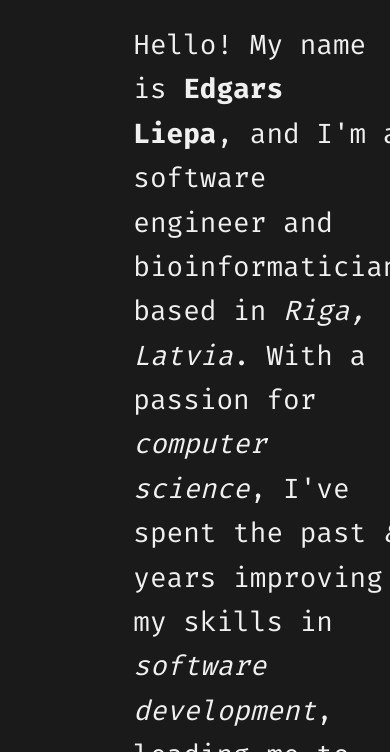
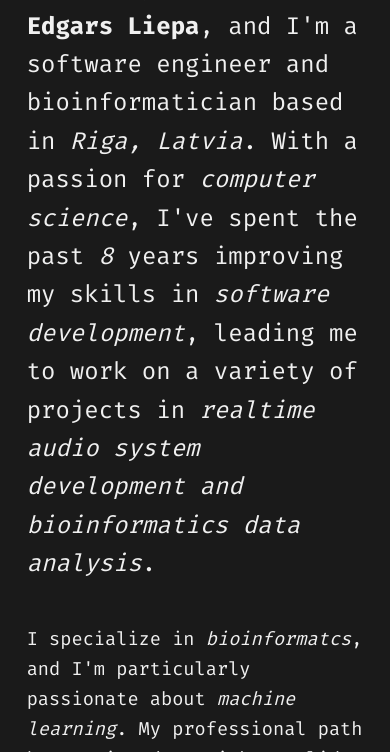
Before and after one commit to EdgarsLiepa/liepa-web, a plain HTML site: page index.html in a window 390 px wide. Shown: the part 223-975 px from the top of the page. Drawn offline with Linux system fonts and the light colour scheme.

Commit message:
fix mobile look make smaller padding reduce font size

```diff
--- a/style.css
+++ b/style.css
@@ -9,6 +9,15 @@ body {
     line-height: 1.6; /* Improved line spacing for readability */
     font-family: 'Fira Code', monospace;
 }
+
+/* create smaller margins when on phone screens */
+@media (max-width: 700px) {
+    body {
+        margin-left: 20pt;
+        margin-right: 20pt;
+    }
+}
+
 header {
     text-align: center;
     padding: 20px;
@@ -45,12 +54,12 @@ footer {
 }
 
 .about-me {
-    font-size: 16pt;
+    font-size: 14pt;
 }
 
 .intro-section {
     /* text size */
-    font-size: 1.3em;
+    font-size: 18pt;
 }
 
 .about-me-container {
@@ -76,6 +85,12 @@ footer {
     min-width: 20px;
     padding-top: 10px;
 }
+@media (max-width: 1100px) {
+    .image-section {
+        display: none;
+    }
+}
+
 
 .bioinf-image {
 
@@ -98,13 +113,3 @@ color: #00FF00; /* Green color when hovered over */
 a:focus {
 color:yellowgreen; /* Blue color when focused */
 }
-
-
-@media (max-width: 1100px) {
-    .image-section {
-        display: none;
-    }
-    /* .intro-section{
-        padding-right: 10px;
-    } */
-}
```
